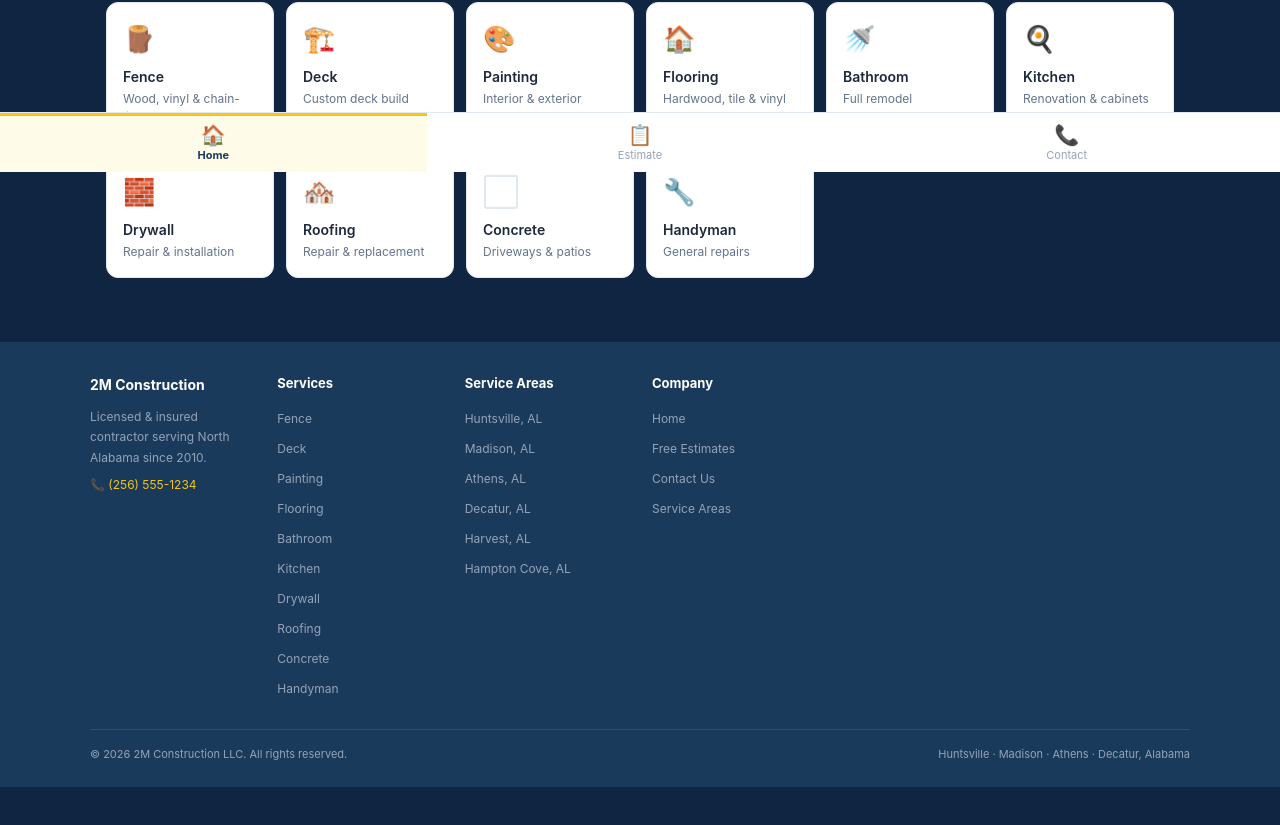
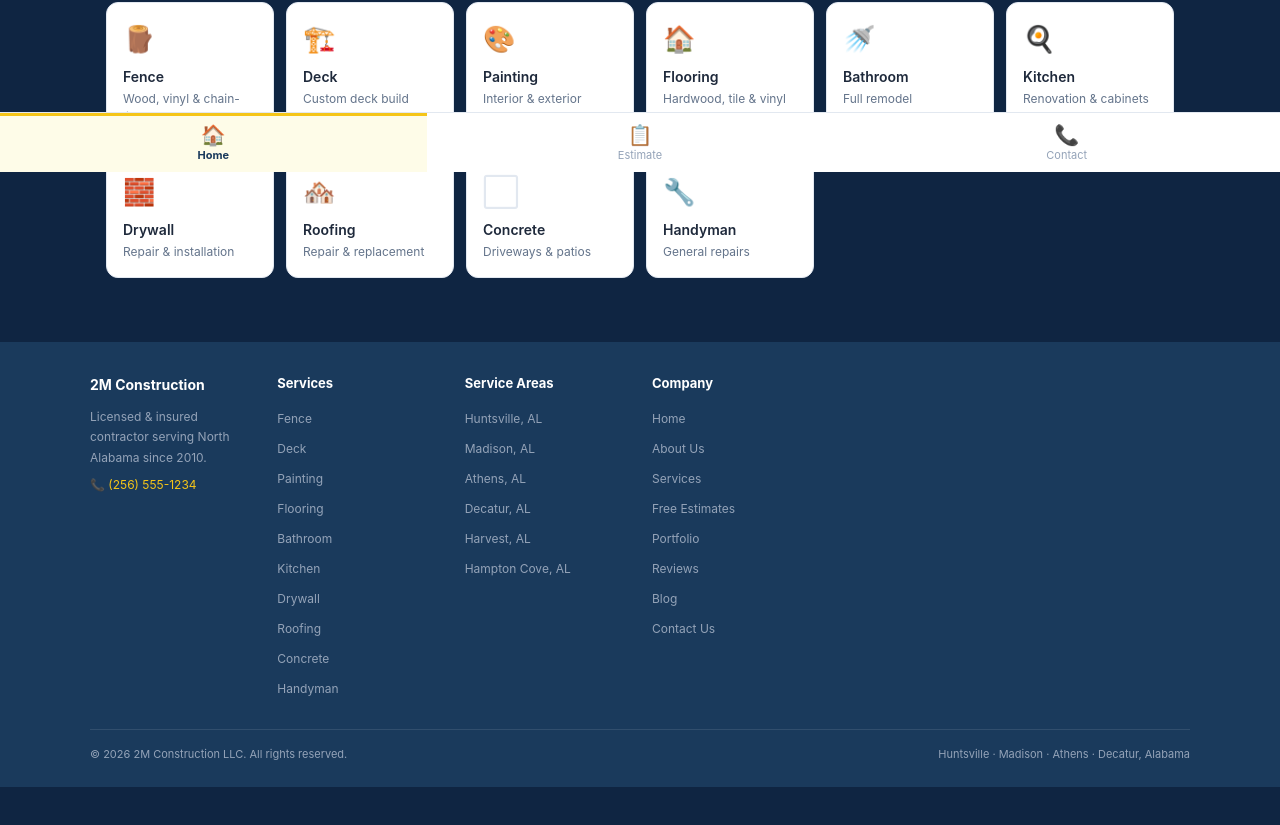
Before and after one commit to tomnguyen4484/2m-construction, a Next.js app: page / in a window 1280 px wide. Shown: the part 628-1453 px from the top of the page. Built offline with nearby package versions, Linux system fonts and the light colour scheme.

Commit message:
fix: footer add all nav links

```diff
--- a/components/Footer.tsx
+++ b/components/Footer.tsx
@@ -36,10 +36,20 @@ export default function Footer() {
 
           <div>
             <div style={{ color:'#fff', fontWeight:700, fontSize:'13px', marginBottom:'12px' }}>Company</div>
-            <div style={{ marginBottom:'6px' }}><Link href="/" style={{ color:'#94A3B8', fontSize:'12px' }}>Home</Link></div>
-            <div style={{ marginBottom:'6px' }}><Link href="/estimate" style={{ color:'#94A3B8', fontSize:'12px' }}>Free Estimates</Link></div>
-            <div style={{ marginBottom:'6px' }}><Link href="/contact" style={{ color:'#94A3B8', fontSize:'12px' }}>Contact Us</Link></div>
-            <div style={{ marginBottom:'6px' }}><Link href="/service-area" style={{ color:'#94A3B8', fontSize:'12px' }}>Service Areas</Link></div>
+            {[
+              ['Home', '/'],
+              ['About Us', '/about'],
+              ['Services', '/services'],
+              ['Free Estimates', '/estimate'],
+              ['Portfolio', '/portfolio'],
+              ['Reviews', '/reviews'],
+              ['Blog', '/blog'],
+              ['Contact Us', '/contact'],
+            ].map(([label, href]) => (
+              <div key={href} style={{ marginBottom:'6px' }}>
+                <Link href={href} style={{ color:'#94A3B8', fontSize:'12px' }}>{label}</Link>
+              </div>
+            ))}
           </div>
 
         </div>
```
